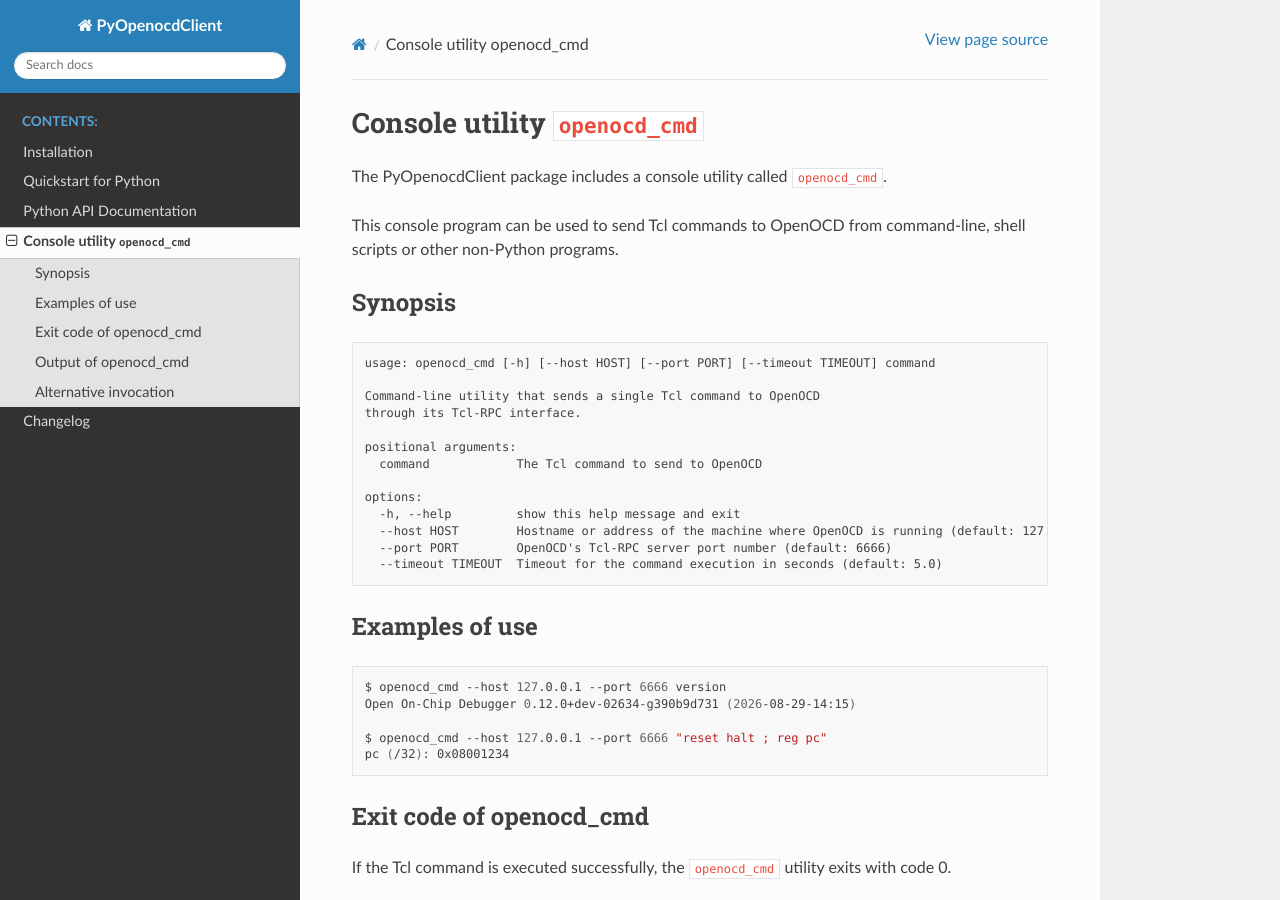
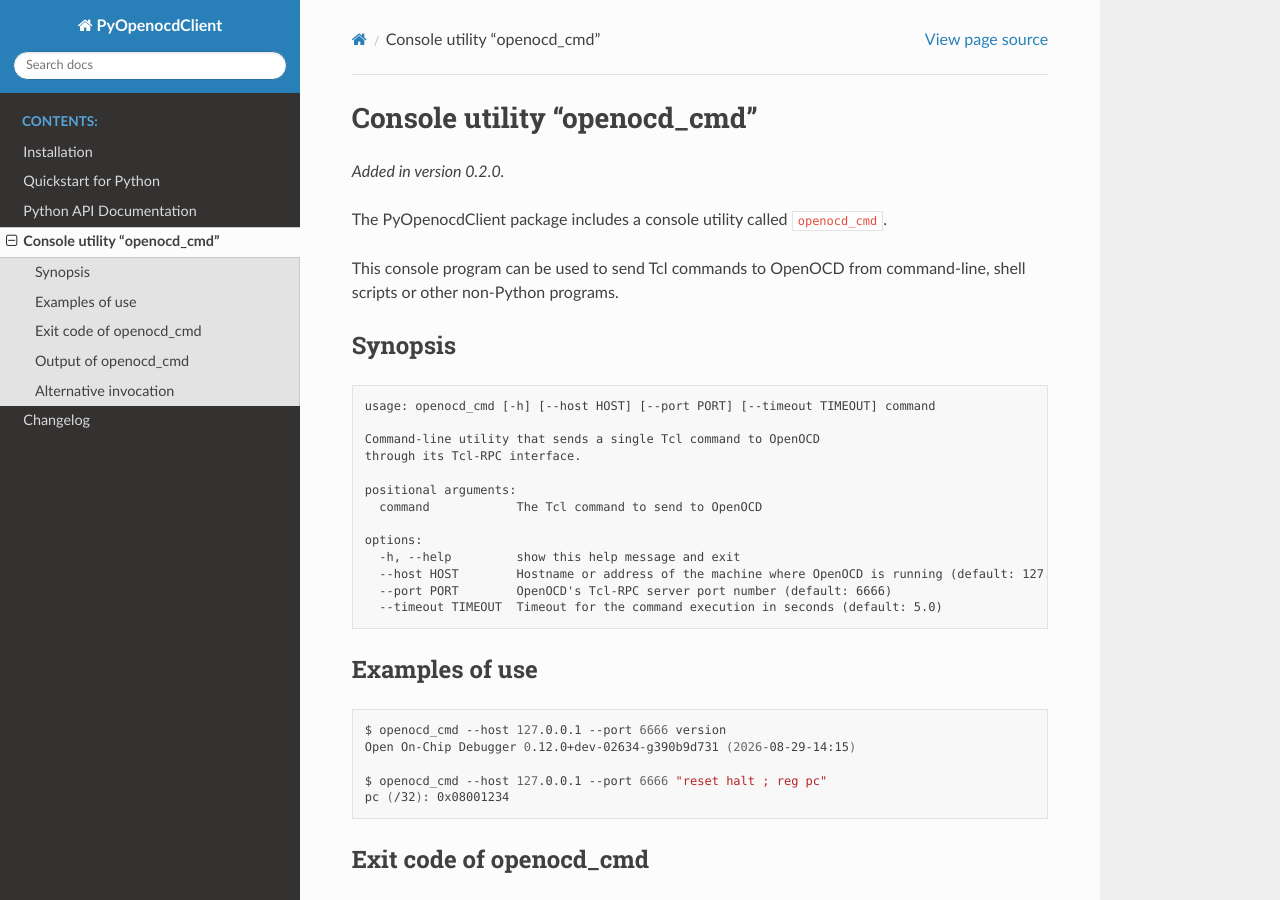
Before and after one commit to HonzaMat/PyOpenocdClient, a Sphinx documentation site: the page built from doc/console_utility.rst, in a window 1280 px wide and 900 px high. Built offline with Sphinx 7.4.7 and the Read the Docs theme 3.1.0, drawn with Linux system fonts in a browser that asks for light colours.

Commit message:
Console utility doc - add version info (#54)

```diff
--- a/doc/console_utility.rst
+++ b/doc/console_utility.rst
@@ -1,5 +1,7 @@
-Console utility ``openocd_cmd``
-===============================
+Console utility "openocd_cmd"
+=============================
+
+.. versionadded:: 0.2.0
 
 The PyOpenocdClient package includes a console utility called ``openocd_cmd``.
 
```
